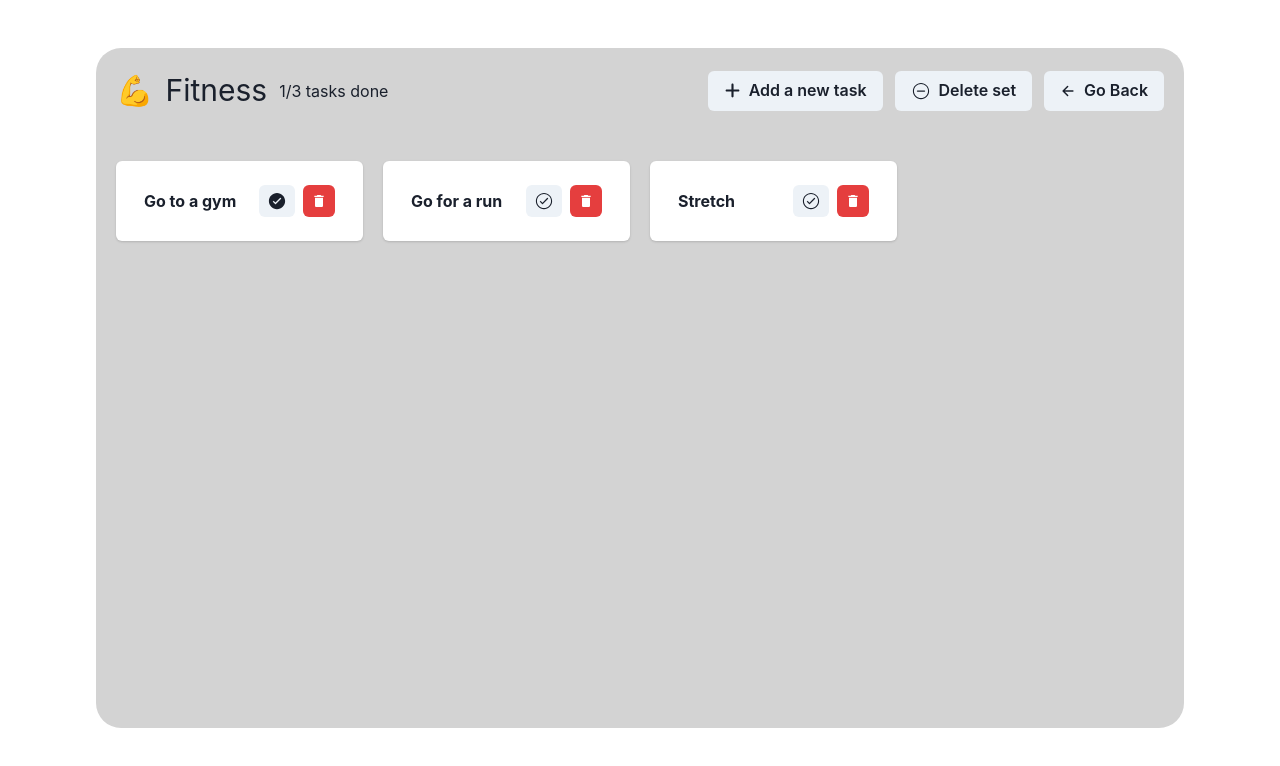
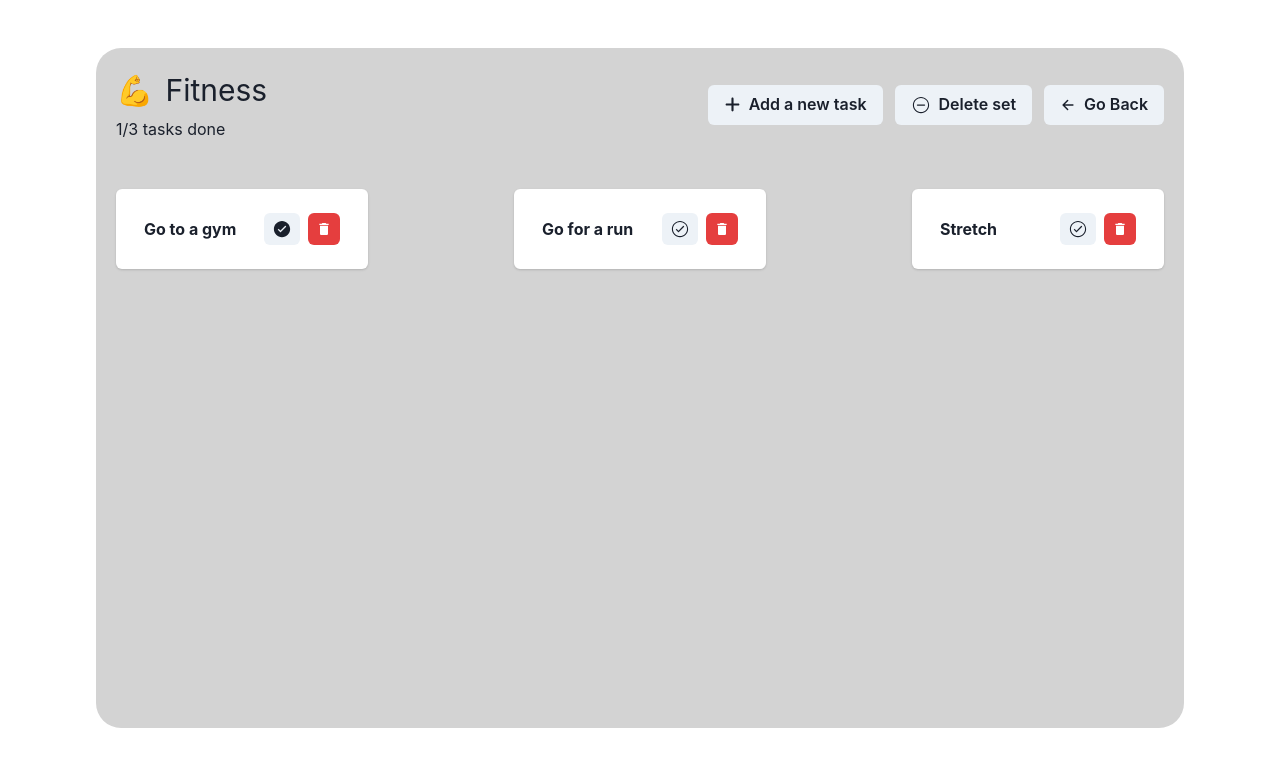
Before and after one commit to Rezmii/to-do-list-react, a React (Vite) app: page /set/1 in a window 1280 px wide. Shown: the top 766 px of the page. Built offline with nearby package versions, Linux system fonts and the light colour scheme.

Commit message:
fixed bug with accordion and design refactoring

```diff
--- a/src/components/TaskGrid.tsx
+++ b/src/components/TaskGrid.tsx
@@ -1,4 +1,4 @@
-import { SimpleGrid, Text } from "@chakra-ui/react";
+import { Box, Flex, Text } from "@chakra-ui/react";
 import { Task } from "../App";
 import TaskCard from "./TaskCard";
 import { useParams } from "react-router-dom";
@@ -15,17 +15,27 @@ const TaskGrid = ({ tasks, onMarkButton, onDeleteButton }: Props) => {
     ? tasks.filter((task) => task.setId === parseInt(id))
     : [];
   if (filteredTasks.length === 0) return <Text>No tasks added.</Text>;
+
   return (
-    <SimpleGrid columns={{ sm: 1, md: 2, lg: 4, xl: 4 }} spacing={5}>
+    <Flex wrap="wrap" justifyContent="space-between">
       {filteredTasks.map((task, i) => (
-        <TaskCard
-          onDeleteButton={onDeleteButton}
-          onMarkButton={onMarkButton}
+        <Box
           key={i}
-          task={task}
-        ></TaskCard>
+          flexBasis={{
+            base: "100%",
+            md: "calc(50% - 10px)",
+            lg: "calc(25% - 10px)",
+          }}
+          marginBottom="20px"
+        >
+          <TaskCard
+            onDeleteButton={onDeleteButton}
+            onMarkButton={onMarkButton}
+            task={task}
+          />
+        </Box>
       ))}
-    </SimpleGrid>
+    </Flex>
   );
 };
 
--- a/src/components/TasksHeader.tsx
+++ b/src/components/TasksHeader.tsx
@@ -6,6 +6,7 @@ import {
   Grid,
   GridItem,
   HStack,
+  VStack,
   Text,
   useMediaQuery,
 } from "@chakra-ui/react";
@@ -26,6 +27,7 @@ interface Props {
 
 const TasksHeader = ({ sets, onSubmit, onDeleteButton }: Props) => {
   const [isBase] = useMediaQuery("(max-width: 30em)");
+  const [isTablet] = useMediaQuery("(min-width: 30em) and (max-width: 48em)");
   const { id } = useParams<{ id: string }>();
   const setId = id ? parseInt(id) : undefined;
   const set = setId ? sets.find((s) => s.id === setId) : undefined;
@@ -55,6 +57,7 @@ const TasksHeader = ({ sets, onSubmit, onDeleteButton }: Props) => {
       >
         <GridItem area="title">
           <Box display="flex" justifyContent="center">
+            {isBase || isTablet ? (
               <HStack spacing={3} alignItems="center">
                 <Text fontSize="3xl">{set.icon}</Text>
                 <Text fontSize="3xl">{set.title}</Text>
@@ -65,6 +68,24 @@ const TasksHeader = ({ sets, onSubmit, onDeleteButton }: Props) => {
                     : `${set.tasks} tasks done`}
                 </Text>
               </HStack>
+            ) : (
+              <VStack spacing={1} alignItems="flex-start">
+                <HStack spacing={3} alignItems="center">
+                  <Text fontSize="3xl">{set.icon}</Text>
+                  <Text fontSize="3xl">{set.title}</Text>
+                </HStack>
+                <Text
+                  fontSize={{ base: "sm", md: "md" }}
+                  whiteSpace="nowrap"
+                  textAlign="left"
+                >
+                  {set.tasksDone}/
+                  {set.tasks === 1
+                    ? `${set.tasks} task done`
+                    : `${set.tasks} tasks done`}
+                </Text>
+              </VStack>
+            )}
           </Box>
         </GridItem>
         <GridItem area="buttons">
```
Lines whose indentation alone changed are shown as unchanged.
